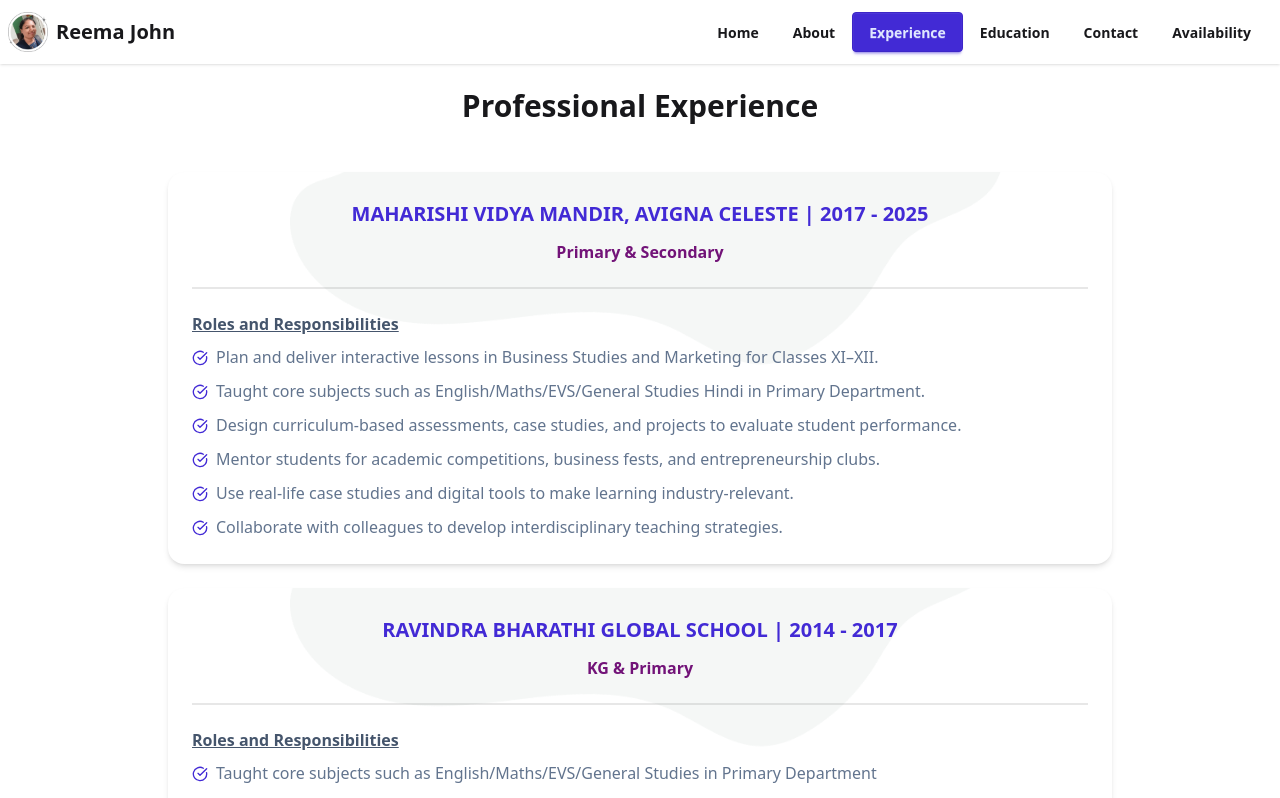
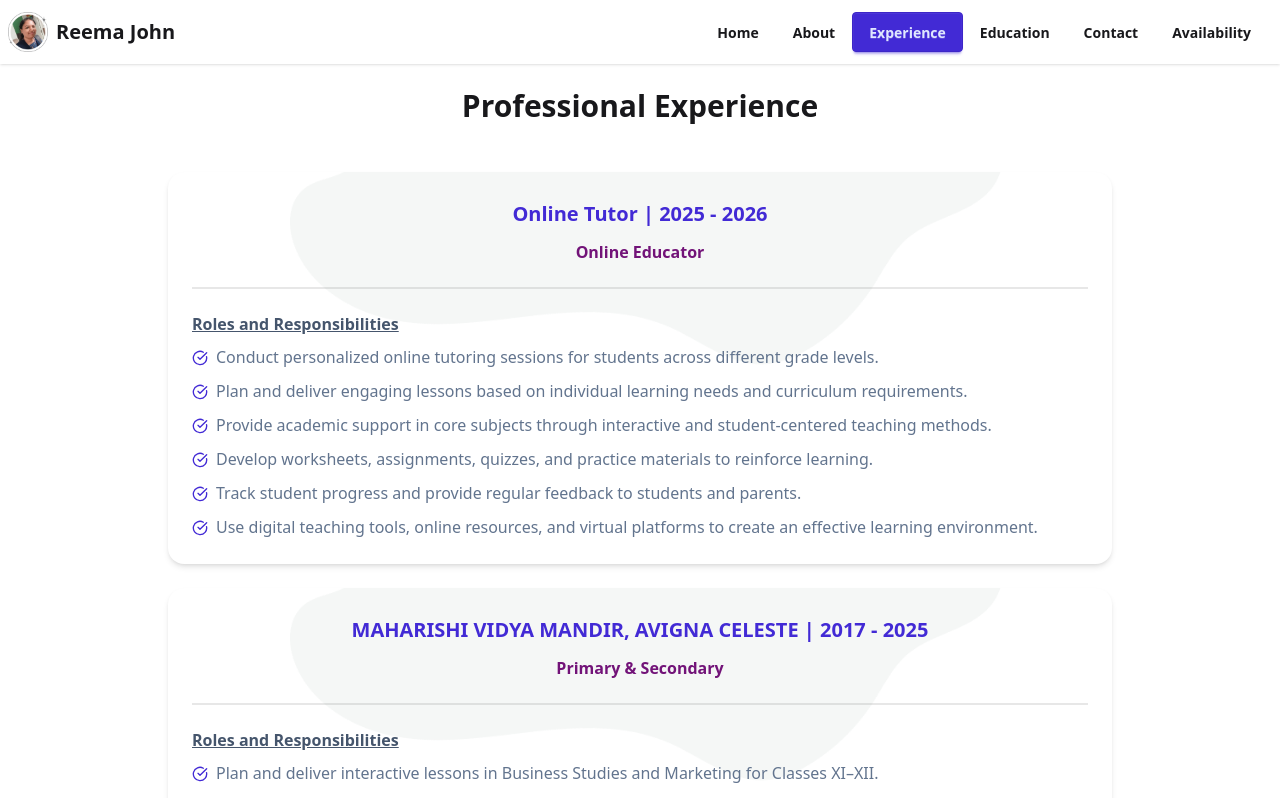
Before and after one commit to learningSJR/reemajohn, a React (Vite) app: page /experience in a window 1280 px wide. Shown: the top 798 px of the page. Built offline with nearby package versions, Linux system fonts and the light colour scheme.

Commit message:
updated the gap

```diff
--- a/src/data/professionalExperience.js
+++ b/src/data/professionalExperience.js
@@ -1,42 +1,56 @@
 export const professionalExperience = [
   {
-    id: "1",
-    duration: "2017 - 2025",
-    school: "MAHARISHI VIDYA MANDIR, AVIGNA CELESTE",
-    designation: "Primary & Secondary",
+    id: '1',
+    duration: '2025 - 2026',
+    school: 'Online Tutor',
+    designation: 'Online Educator',
     roles: [
-      "Plan and deliver interactive lessons in Business Studies and Marketing for Classes XI–XII.",
-      "Taught core subjects such as English/Maths/EVS/General Studies Hindi in Primary Department.",
-      "Design curriculum-based assessments, case studies, and projects to evaluate student performance.",
-      "Mentor students for academic competitions, business fests, and entrepreneurship clubs.",
-      "Use real-life case studies and digital tools to make learning industry-relevant.",
-      "Collaborate with colleagues to develop interdisciplinary teaching strategies.",
+      'Conduct personalized online tutoring sessions for students across different grade levels.',
+      'Plan and deliver engaging lessons based on individual learning needs and curriculum requirements.',
+      'Provide academic support in core subjects through interactive and student-centered teaching methods.',
+      'Develop worksheets, assignments, quizzes, and practice materials to reinforce learning.',
+      'Track student progress and provide regular feedback to students and parents.',
+      'Use digital teaching tools, online resources, and virtual platforms to create an effective learning environment.',
     ],
   },
   {
-    id: "2",
-    duration: "2014 - 2017",
-    school: "RAVINDRA BHARATHI GLOBAL SCHOOL",
-    designation: "KG & Primary",
+    id: '2',
+    duration: '2017 - 2025',
+    school: 'MAHARISHI VIDYA MANDIR, AVIGNA CELESTE',
+    designation: 'Primary & Secondary',
     roles: [
-      "Taught core subjects such as English/Maths/EVS/General Studies in Primary Department",
-      "Designed engaging lesson plans to foster curiosity, creativity, and foundational skills.",
-      "Managed classroom behavior effectively to create a positive learning environment.",
-      "Maintained strong communication with parents regarding student progress and well-being.",
-      "Organized co-curricular activities, storytelling sessions, and interactive projects.",
+      'Plan and deliver interactive lessons in Business Studies and Marketing for Classes XI–XII.',
+      'Taught core subjects such as English/Maths/EVS/General Studies Hindi in Primary Department.',
+      'Design curriculum-based assessments, case studies, and projects to evaluate student performance.',
+      'Mentor students for academic competitions, business fests, and entrepreneurship clubs.',
+      'Use real-life case studies and digital tools to make learning industry-relevant.',
+      'Collaborate with colleagues to develop interdisciplinary teaching strategies.',
     ],
   },
   {
-    id: "3",
-    duration: "2003 - 2005",
-    school: "NAVDEEP PUBLIC SCHOOL ",
-    designation: "KG",
+    id: '3',
+    duration: '2014 - 2017',
+    school: 'RAVINDRA BHARATHI GLOBAL SCHOOL',
+    designation: 'KG & Primary',
     roles: [
-      "Taught foundational literacy, numeracy, and life skills to early learners.",
-      "Designed play-based and activity-based lesson plans to develop motor, social, and emotional skills.",
-      "Created a safe, nurturing, and engaging classroom environment.",
-      "Partnered with parents to support children’s developmental milestones.",
-      "Introduced creative teaching aids (rhymes, stories, art & craft) to enhance early learning through Montessori method of teaching",
+      'Taught core subjects such as English/Maths/EVS/General Studies in Primary Department',
+      'Designed engaging lesson plans to foster curiosity, creativity, and foundational skills.',
+      'Managed classroom behavior effectively to create a positive learning environment.',
+      'Maintained strong communication with parents regarding student progress and well-being.',
+      'Organized co-curricular activities, storytelling sessions, and interactive projects.',
     ],
   },
-];
+  {
+    id: '4',
+    duration: '2003 - 2005',
+    school: 'NAVDEEP PUBLIC SCHOOL ',
+    designation: 'KG',
+    roles: [
+      'Taught foundational literacy, numeracy, and life skills to early learners.',
+      'Designed play-based and activity-based lesson plans to develop motor, social, and emotional skills.',
+      'Created a safe, nurturing, and engaging classroom environment.',
+      'Partnered with parents to support children’s developmental milestones.',
+      'Introduced creative teaching aids (rhymes, stories, art & craft) to enhance early learning through Montessori method of teaching',
+    ],
+  },
+]
```
